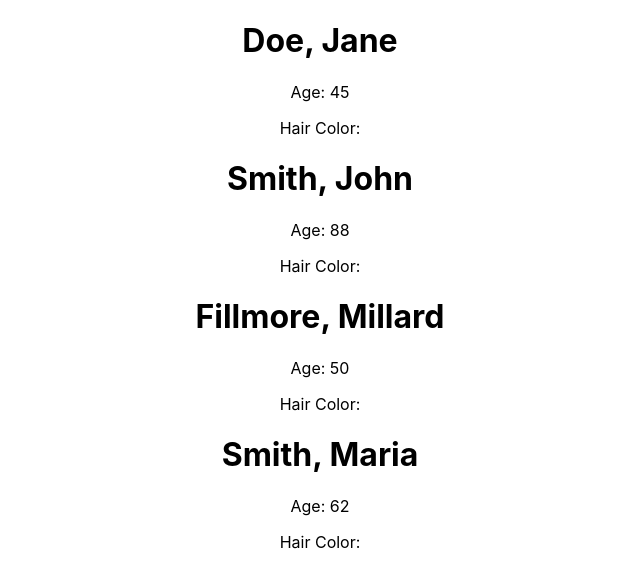
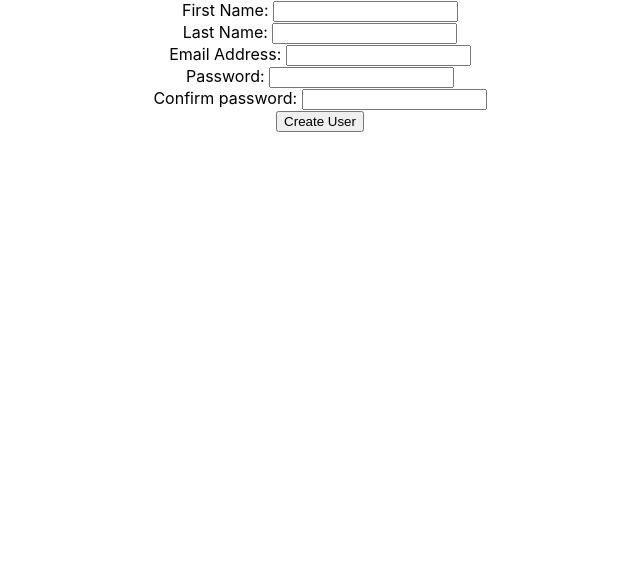
Before and after one commit to N-Leonnardo/boxcreator, a React (Create React App) app: page / in a window 1280 px wide. Shown: the top 588 px of the page, without its empty margins (320-960 px from the left). Built offline with nearby package versions, Linux system fonts and the light colour scheme.

Commit message:
initial commit

```diff
--- a/src/App.js
+++ b/src/App.js
@@ -1,14 +1,11 @@
 import './App.css';
 
-import PersonCard from './components/MyNewComponent';
+import UserForm from './components/MyNewComponent';
 
 function App() {
   return (
     <div className="App">
-      <PersonCard firstName="Jane" lastName="Doe" age={45} hair={"Black"}/>
-      <PersonCard firstName="John" lastName="Smith" age={88} hair={"Brown"}/>
-      <PersonCard firstName="Millard" lastName="Fillmore" age={50} hair={"Black"}/>
-      <PersonCard firstName="Maria" lastName="Smith" age={62} hair={"Brown"}/>
+      <UserForm />
     </div>
   );
 }
--- a/src/components/MyNewComponent.js
+++ b/src/components/MyNewComponent.js
@@ -1,11 +1,54 @@
-import React from 'react';
-const PersonCard = props => {
+import React, { useState } from  'react';
+
+
+const UserForm = (props) => {
+    const [firstName, setFirstName] = useState("");
+    const [lastName, setLastName] = useState("");
+    const [email, setEmail] = useState("");
+    const [password, setPassword] = useState("");
+    const [Cpassword, setCPassword] = useState("");
+
+    const createUser = (e) => {
+        e.preventDefault();
+        const newUser = { firstName,lastName, email, password, Cpassword };
+        console.log("Welcome", newUser);
+    };
+
     return(
-        <div>
-            <h1>{ props.lastName }, { props.firstName }</h1>
-            <p>Age: { props.age }</p>
-            <p>Hair Color: { props.hairColor }</p>
-        </div>
+    <div>
+        <form onSubmit={ createUser }>
+            <div>
+                <label>First Name: </label>
+                <input type="text" onChange={ (e) => setFirstName(e.target.value) } />
+            </div>
+            <div>
+                <label>Last Name: </label>
+                <input type="text" onChange={ (e) => setLastName(e.target.value) } />
+            </div>
+            <div>
+                <label>Email Address: </label>
+                <input type="text" onChange={ (e) => setEmail(e.target.value) } />
+            </div>
+            <div>
+                <label>Password: </label>
+                <input type="text" onChange={ (e) => setPassword(e.target.value) } />
+            </div>
+            <div>
+                <label>Confirm password: </label>
+                <input type="text" onChange={ (e) => setCPassword(e.target.value) } />
+            </div>
+            <input type="submit" value="Create User" />
+        </form>
+
+        <p> {firstName} </p>
+        <p> {lastName} </p>
+        <p> {email} </p>
+        <p> {password} </p>
+        <p> {Cpassword} </p>
+
+    </div>
+
     );
-}
-export default PersonCard;
+};
+
+export default UserForm;
```
